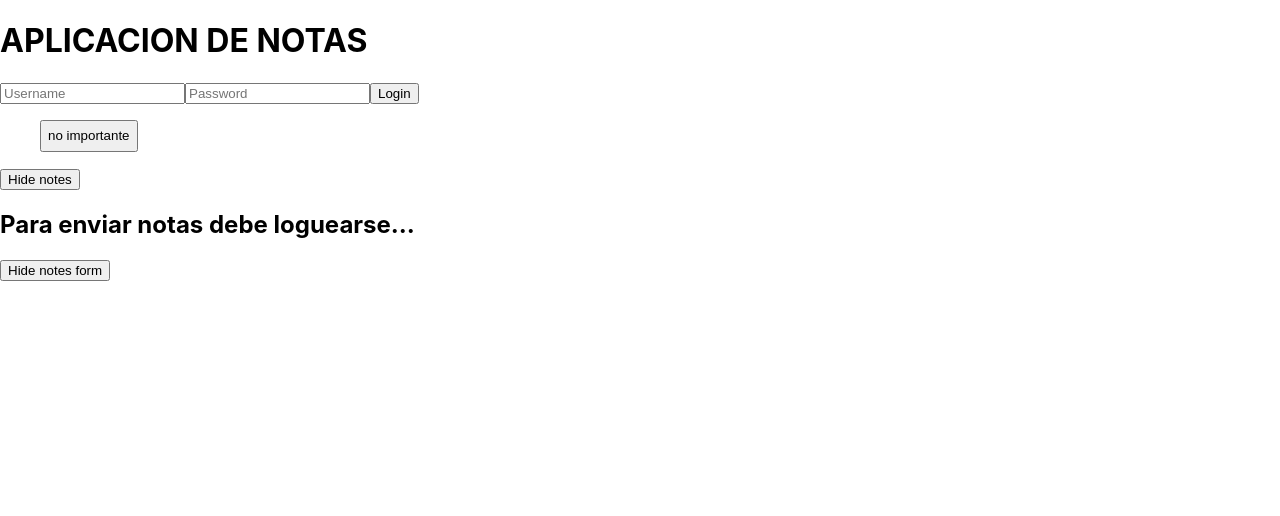
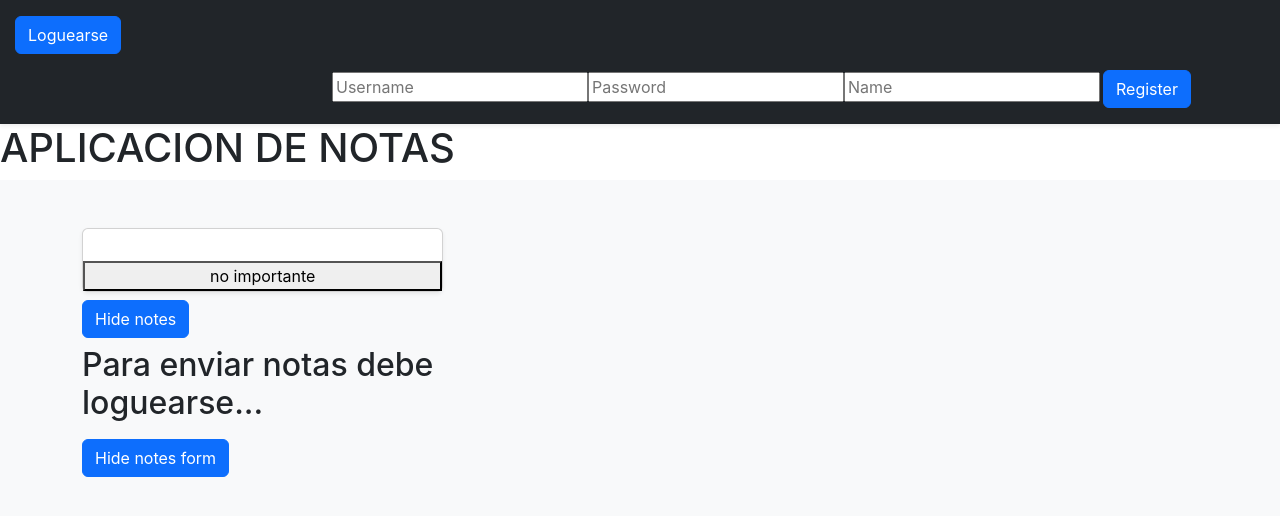
Before and after one commit to leandrobattocchio/notes-app, a React (Create React App) app in the folder app/: page / in a window 1280 px wide. Shown: the top 516 px of the page. Built offline with nearby package versions, Linux system fonts and the light colour scheme; no server answers.

Commit message:
usuarios pueden registrarse

```diff
--- a/app/package.json
+++ b/app/package.json
@@ -35,5 +35,5 @@
     "@testing-library/react": "^13.4.0",
     "cypress": "10.9.0"
   },
-  "proxy": "http://localhost:3001"
+  "proxy": "http://localhost:3001/"
 }
--- a/app/public/index.html
+++ b/app/public/index.html
@@ -15,6 +15,8 @@
       user's mobile device or desktop. See https://developers.google.com/web/fundamentals/web-app-manifest/
     -->
     <link rel="manifest" href="%PUBLIC_URL%/manifest.json" />
+    <!-- CSS only -->
+    <link href="https://cdn.jsdelivr.net/npm/bootstrap@5.2.2/dist/css/bootstrap.min.css" rel="stylesheet" integrity="sha384-Zenh87qX5JnK2Jl0vWa8Ck2rdkQ2Bzep5IDxbcnCeuOxjzrPF/et3URy9Bv1WTRi" crossorigin="anonymous">
     <!--
       Notice the use of %PUBLIC_URL% in the tags above.
       It will be replaced with the URL of the `public` folder during the build.
--- a/app/src/App.js
+++ b/app/src/App.js
@@ -2,9 +2,11 @@ import './App.css'
 import Login from './components/Login'
 import Notes from './components/Notes'
 import { useEffect, useState } from 'react'
+import Register from './components/Register'
 
 function App () {
   const [userLogged, setUserLogged] = useState(null)
+  const [login, setLogin] = useState(false)
 
   useEffect(() => {
     const token = window.localStorage.getItem('token')
@@ -13,10 +15,25 @@ function App () {
     }
   }, [])
 
+  function handleSetLogin () {
+    setLogin(prevState => !prevState)
+  }
+
   return (
     <div>
+      <div className='navbar navbar-dark bg-dark shadow-sm'>
+        <ul class='dropdown-menu'>
+          <li><h6 class='dropdown-header'>Dropdown header</h6></li>
+          <li><a class='dropdown-item' href='#'>Action</a></li>
+          <li><a class='dropdown-item' href='#'>Another action</a></li>
+        </ul>
+        <button style={{ marginLeft: '15px' }} className='btn btn-primary my-2' onClick={handleSetLogin}>{login ? 'Registrarse' : 'Loguearse'}</button>
+        {login
+          ? <Login logged={userLogged} setLogged={setUserLogged} />
+          : <Register />}
+      </div>
+
       <h1>APLICACION DE NOTAS</h1>
-      <Login logged={userLogged} setLogged={setUserLogged} />
       <Notes logged={userLogged} setLogged={setUserLogged} />
     </div>
   )
--- a/app/src/components/Login.js
+++ b/app/src/components/Login.js
@@ -1,5 +1,5 @@
 import { useState } from 'react'
-import userService from '../services/userService'
+import { login } from '../services/userService'
 
 function Login ({ logged, setLogged }) {
   const [username, setUsername] = useState('')
@@ -13,7 +13,7 @@ function Login ({ logged, setLogged }) {
   async function handleLogin (event) {
     event.preventDefault()
     try {
-      const user = await userService.login({
+      const user = await login({
         username,
         password
       })
@@ -28,15 +28,15 @@ function Login ({ logged, setLogged }) {
   }
 
   return (
-    <div>
-      <form onSubmit={handleLogin}>
+    <div className='container'>
       {
         logged
           ? (
-              <button onClick={handleLogout}>
+            <button style={{ textAlign: 'right' }} onClick={handleLogout} className='btn btn-primary my-2'>
               Desloguearse
             </button>)
           : (
+            <form onSubmit={handleLogin} style={{ marginLeft: '30%' }}>
               <div>
                 <input
                   type='text'
@@ -51,11 +51,11 @@ function Login ({ logged, setLogged }) {
                   value={password}
                   onChange={({ target }) => setPassword(target.value)}
                 />
-                <button name='login-form-button'>Login</button>
-              </div>)
-
+                <button style={{ marginLeft: '3px' }} name='login-form-button' className='btn btn-primary my-2'>Login</button>
+              </div>
+            </form>
+            )
       }
-      </form>
     </div>
   )
 }
--- a/app/src/components/Note.js
+++ b/app/src/components/Note.js
@@ -15,9 +15,11 @@ function Note ({ nota }) {
   }
 
   return (
-    <div>
-      <div style={{ display: 'flex' }}>
-        <p>{nota.content}</p>
+    <div className='col'>
+      <div className='card shadow-sm'>
+        <div className='card-body'>
+          <p className='card-text'>{nota.content}</p>
+        </div>
         {important ? <button onClick={handleChangeImportant}>importante</button> : <button onClick={handleChangeImportant}>no importante</button>}
       </div>
     </div>
--- a/app/src/components/Notes.js
+++ b/app/src/components/Notes.js
@@ -40,13 +40,14 @@ function Notes ({ logged, setLogged }) {
   }, [setLogged])
 
   return (
-    <div>
+    <div className='album py-5 bg-light' style={{ position: 'flex' }}>
+      <div className='container'>
         {notes !== []
           ? (
             <Togglable buttonLabel='notes'>
-            <ul>
+
               {notes.map((nota) => <Note key={nota.id} nota={nota} />)}
-            </ul>
+
             </Togglable>
             )
           : (
@@ -66,7 +67,7 @@ function Notes ({ logged, setLogged }) {
               </form>)
             : <h2>Para enviar notas debe loguearse...</h2>}
         </Togglable>
-
+      </div>
     </div>
   )
 }
--- /dev/null
+++ b/app/src/components/Register.js
@@ -0,0 +1,59 @@
+import { useState } from 'react'
+import { register } from '../services/userService'
+
+function Register ({ logged, setLogged }) {
+  const [error, setError] = useState('')
+  const [username, setUsername] = useState('')
+  const [password, setPassword] = useState('')
+  const [name, setName] = useState('')
+
+  async function handleRegister (event) {
+    event.preventDefault()
+    try {
+      await register({
+        username,
+        password,
+        name
+      })
+      setError(false)
+    } catch (error) {
+      setError(error.response.data)
+    }
+  }
+
+  return (
+
+    <div style={{ marginLeft: '25%' }} className='container'>
+      <form onSubmit={handleRegister}>
+        <input
+          type='text'
+          placeholder='Username'
+          value={username}
+          onChange={({ target }) => setUsername(target.value)}
+          required='required'
+        />
+        <input
+          type='password'
+          placeholder='Password'
+          value={password}
+          onChange={({ target }) => setPassword(target.value)}
+          required='required'
+        />
+        <input
+          type='text'
+          placeholder='Name'
+          value={name}
+          onChange={({ target }) => setName(target.value)}
+          required='required'
+        />
+        <button style={{ marginLeft: '3px' }} name='login-form-button' className='btn btn-primary my-2'>Register</button>
+      </form>
+      {error
+        ? <p style={{ position: 'absolute', marginLeft: '35%', color: 'red' }}>{error}</p>
+        : ''}
+    </div>
+
+  )
+}
+
+export default Register
--- a/app/src/components/Togglable.js
+++ b/app/src/components/Togglable.js
@@ -11,10 +11,10 @@ export default function Togglable ({ children, buttonLabel }) {
 
   return (
     <div>
-      <div data-testid='togglable' style={isVisible}>
+      <div className='row row-cols-1 row-cols-sm-2 row-cols-md-3 g-3' data-testid='togglable' style={isVisible}>
         {children}
       </div>
-      <button onClick={handleVisible}>{visible ? 'Hide' : 'Show'} {buttonLabel}</button>
+      <button className='btn btn-primary my-2' onClick={handleVisible}>{visible ? 'Hide' : 'Show'} {buttonLabel}</button>
     </div>
   )
 }
--- a/app/src/services/userService.js
+++ b/app/src/services/userService.js
@@ -7,4 +7,10 @@ const login = async credentials => {
   return data
 }
 
-export default { login }
+const register = async credentials => {
+  const baseUrl = '/api/users/'
+  const { data } = await axios.post(baseUrl, credentials)
+  return data
+}
+
+export { login, register }
```
Also changed, not shown: 1 other file (tests, documents, lock files or other folders). Lines whose indentation alone changed are shown as unchanged.
